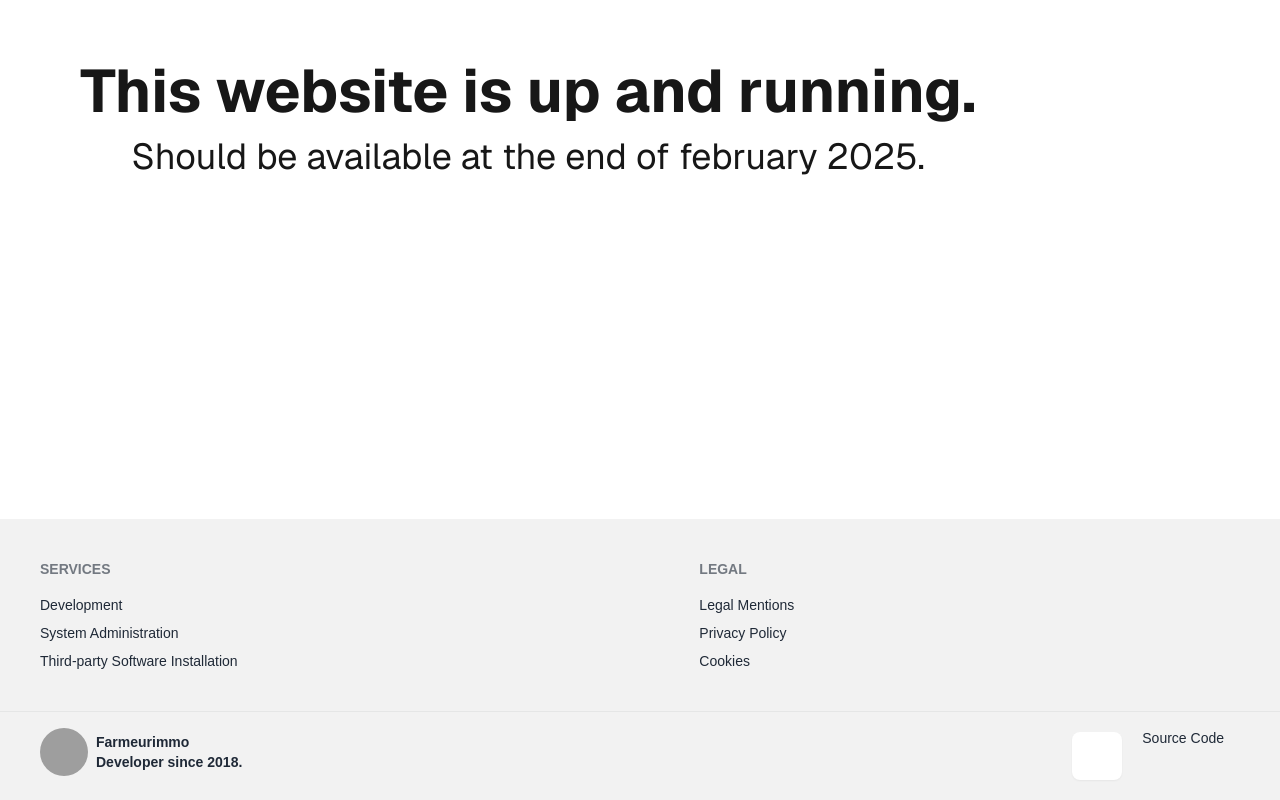
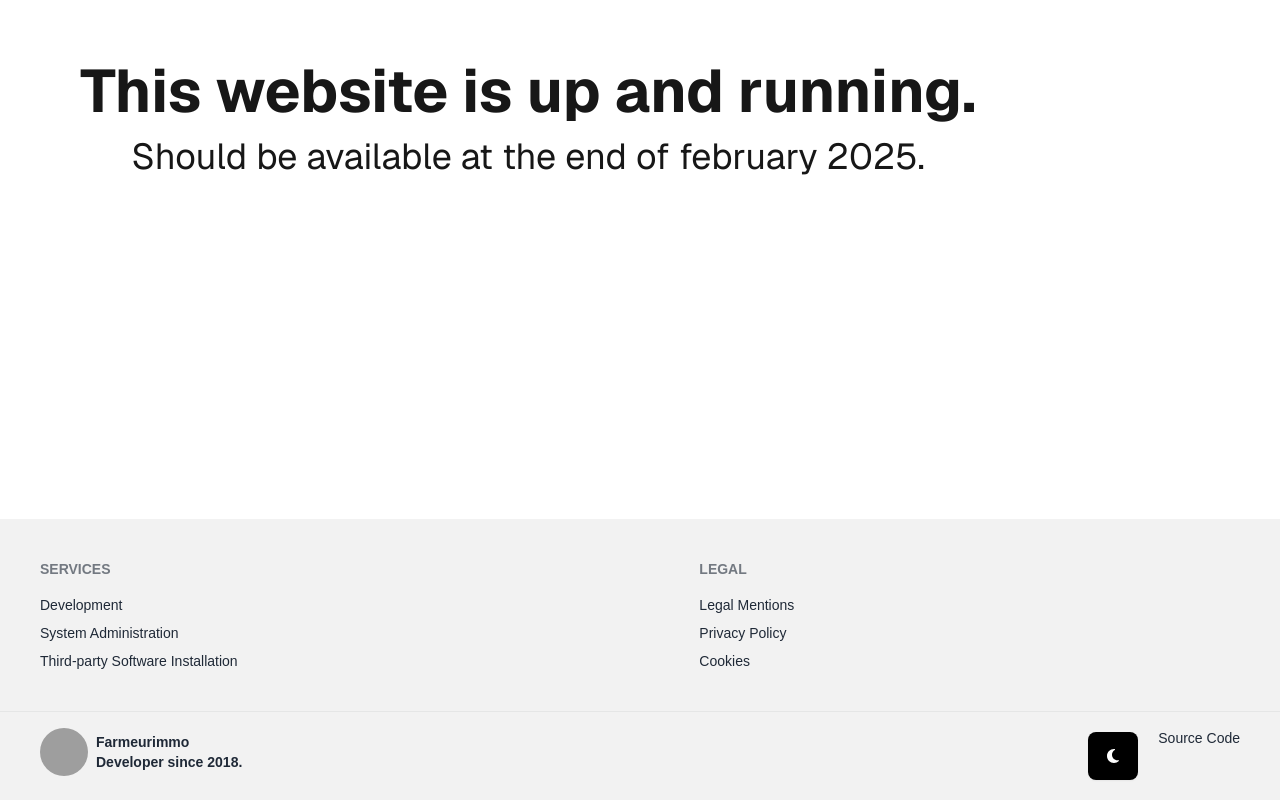
Before and after one commit to Farmeurimmo/portfolio-v5, a Next.js app: page /en in a window 1280 px wide. Shown: the part 354-1154 px from the top of the page. Built offline with nearby package versions, Linux system fonts and the light colour scheme; no server answers; grey boxes are pictures that could not be loaded.

Commit message:
fix: footer theme button + source code with commit hash display

```diff
--- a/src/components/Footer.jsx
+++ b/src/components/Footer.jsx
@@ -48,12 +48,14 @@ export default function Footer() {
                     </p>
                 </aside>
                 <nav className="md:place-self-center md:justify-self-end">
-                    <div className="grid grid-flow-col gap-4">
+                    <div className="flex flex-row flex-wrap gap-4">
                         <ThemeButton blackBackground={true}/>
-                        <Link href="https://github.com/Farmeurimmo/portfolio-v5"
-                              className="link link-hover">{t("sourcecode")}</Link>
-                        <Link href={`https://github.com/Farmeurimmo/portfolio-v5/commit/${commitHash}`}
-                              className="link link-hover text-amber-600">{commitHash}</Link>
+                        <div className={"flex flex-col gap-1"}>
+                            <Link href="https://github.com/Farmeurimmo/portfolio-v5"
+                                  className="link link-hover">{t("sourcecode")}</Link>
+                            <Link href={`https://github.com/Farmeurimmo/portfolio-v5/commit/${commitHash}`}
+                                  className="link link-hover text-amber-600">{commitHash}</Link>
+                        </div>
                     </div>
                 </nav>
             </footer>
--- a/src/components/ThemeButton.jsx
+++ b/src/components/ThemeButton.jsx
@@ -26,8 +26,8 @@ export default function ThemeButton({blackBackground = false}) {
     return (
         <button
             onClick={handleClick}
-            className={`btn m-1 flex flex-row items-center bg-white dark:bg-gray-800 text-black dark:text-white
-            hover:bg-gray-200 dark:hover:bg-gray-700 border-transparent transition-all duration-100 ${blackBackground ? 'text-white' : 'text-black'}`}>
+            className={`btn m-1 flex flex-row items-center ${blackBackground ? 'bg-black hover:bg-gray-800' : 'bg-white dark:bg-gray-800 hover:bg-gray-200 dark:hover:bg-gray-700'} text-black dark:text-white
+    border-transparent transition-all duration-100 ${blackBackground ? 'text-white' : 'text-black'}`}>
             <FontAwesomeIcon className={"w-4 h-4 dark:text-yellow-500"}
                              icon={currentTheme === 'dark' ? faSun : faMoon}/>
         </button>
```
